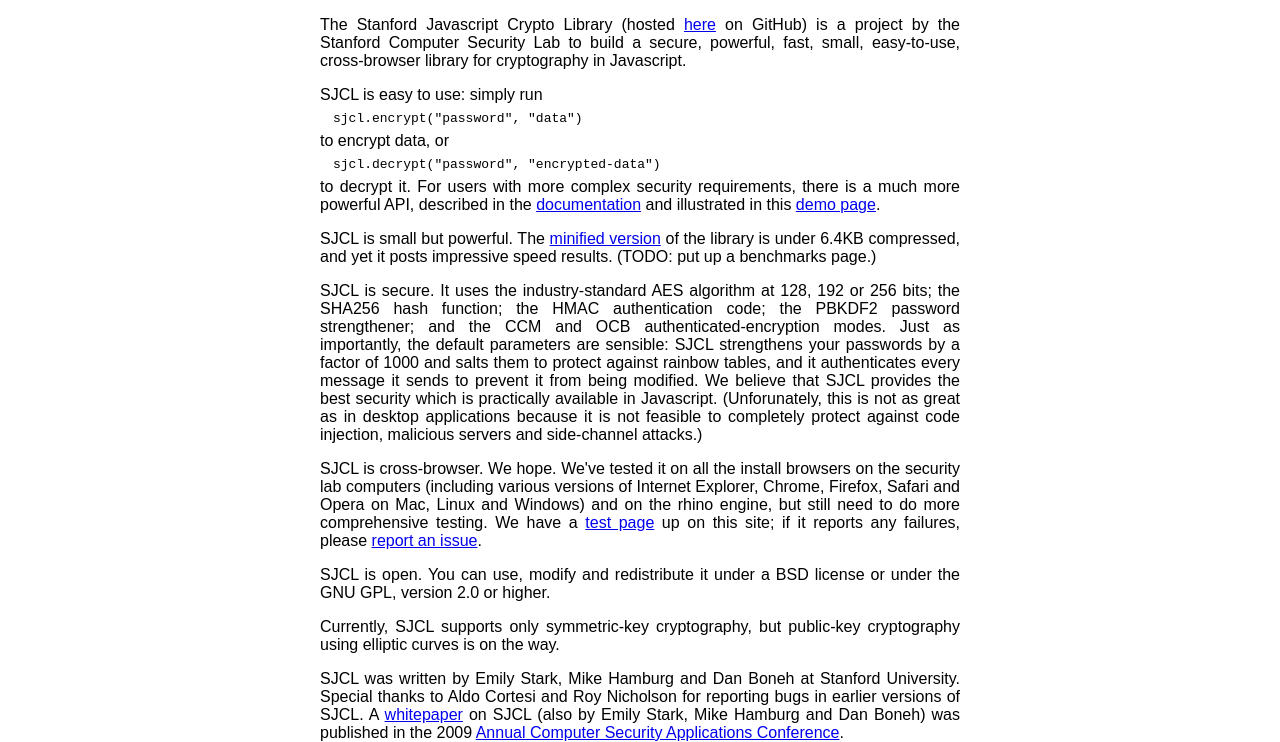
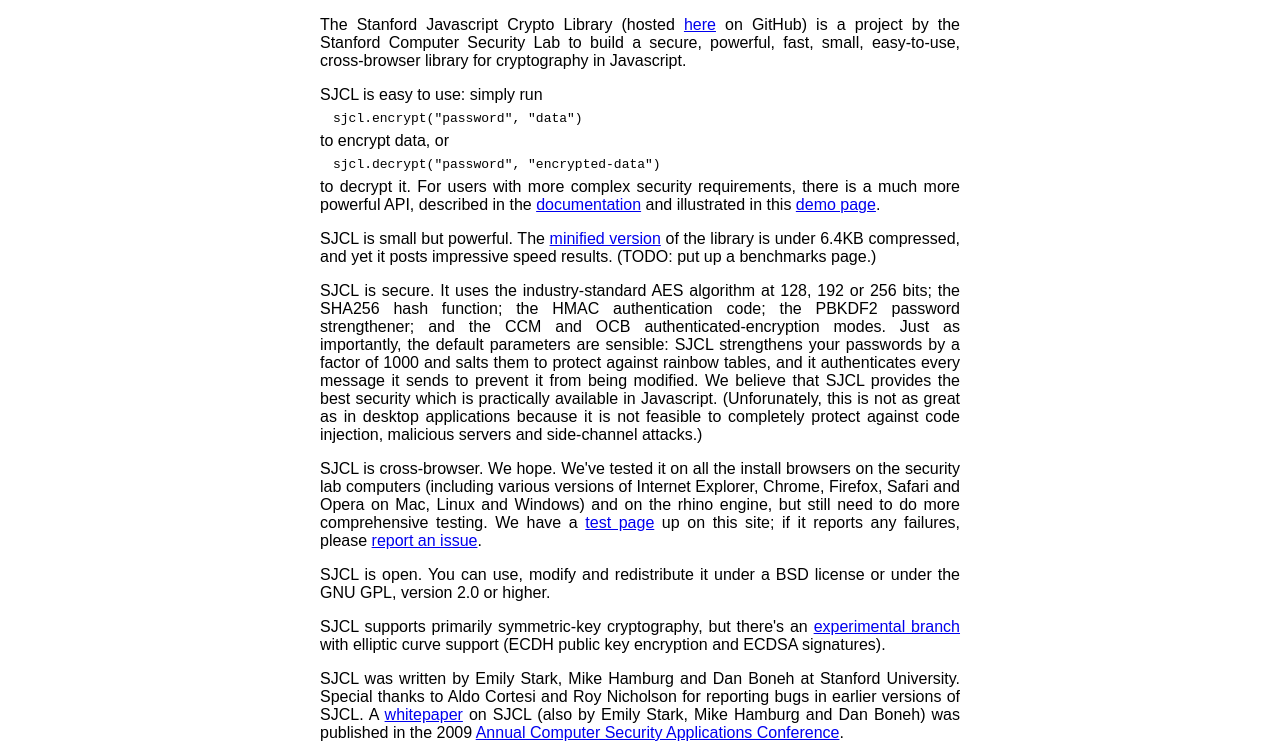
Before and after one commit to bitwiseshiftleft/sjcl, a plain HTML site: page index.html in a window 1280 px wide. Shown: the part 63-805 px from the top of the page. Drawn offline with Linux system fonts and the light colour scheme.

Commit message:
support ecc

```diff
--- a/index.html
+++ b/index.html
@@ -54,8 +54,9 @@
   <p>SJCL is open.  You can use, modify and redistribute it under a
   BSD license or under the GNU GPL, version 2.0 or higher.</p>
 
-  <p>Currently, SJCL supports only symmetric-key cryptography, but
-  public-key cryptography using elliptic curves is on the way.</p>
+  <p>SJCL supports primarily symmetric-key cryptography, but there's an
+  <a href="https://github.com/bitwiseshiftleft/sjcl/tree/ecc">experimental branch</a>
+  with elliptic curve support (ECDH public key encryption and ECDSA signatures).</p>
 
   <p>SJCL was written by Emily Stark, Mike Hamburg and Dan Boneh at
   Stanford University.  Special thanks to Aldo Cortesi and Roy
```
